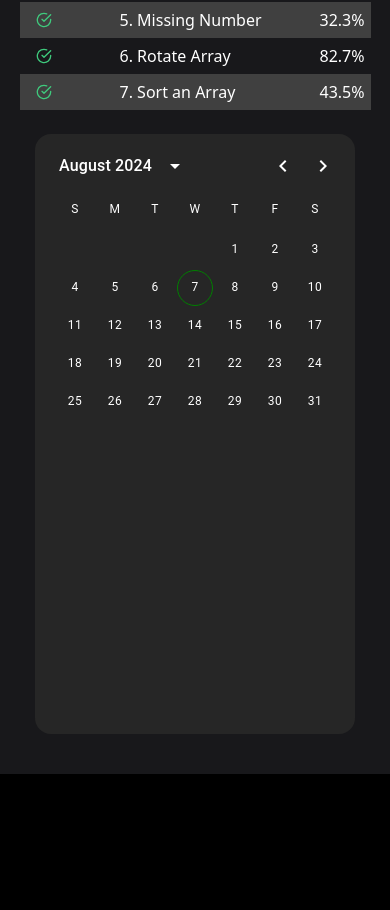
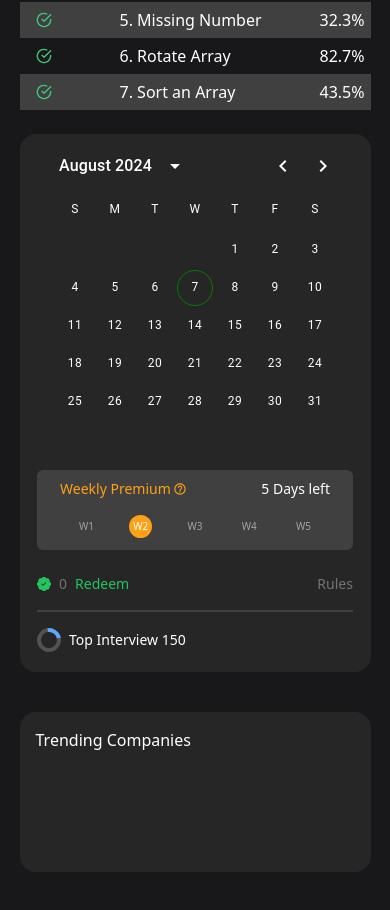
Before and after one commit to JahirPendhari09/Leetcode, a React (Create React App) app: page /problemset in a window 390 px wide. Shown: the part 2066-2976 px from the top of the page. Before the commit the page ends 2840 px from the top, so only its background shows below. Built offline with nearby package versions, Linux system fonts and the light colour scheme.

Commit message:
changed loader ui and handle tabindex from redux store

```diff
--- a/src/components/common/Header/Header.js
+++ b/src/components/common/Header/Header.js
@@ -5,9 +5,14 @@ import { LuListTodo } from "react-icons/lu"
 import Timer from '../Timer/Timer';
 import avatar from '../../../images/Jahir_Image.png'
 import { MdOutlineKeyboardArrowDown } from "react-icons/md";
+import { useDispatch, useSelector } from 'react-redux';
+import { changeTab } from '../../../redux/action';
 
 const Header = () => {
-  const [tab, setTab] = useState(1)
+  const dispatch = useDispatch()
+  const store = useSelector(store => store.reducer)
+  // const [tab, setTab] = useState(store.currTab)
+  const tab = store.currTab
   const location = useLocation()
   const [problemExist , setProblemExist] = useState(false)
 
@@ -16,6 +21,9 @@ const Header = () => {
     pathname.includes('/problemset/') ? setProblemExist(true) : setProblemExist(false)
   }, [location])
 
+  const handleTab = (selectedTab) => {
+    dispatch(changeTab(selectedTab))
+  }
   return (
     <nav className={`relative flex  w-full shrink-0 items-center  ${problemExist ? 'h-[50px] px-2' :' h-[50px] bg-neutral-800 border-b border-neutral-600  px-5 '}  text-neutral-400`}>
       <div className={`flex w-full items-center justify-between ${problemExist ? '' : 'max-w-[1150px]'}  mx-auto  p-1 `}>
@@ -25,11 +33,11 @@ const Header = () => {
           </Link>
           {
             !problemExist ? <>
-              <Link to='/' className={`${tab == 1? 'tabs' : ''}`} onClick={()=> setTab(1)}>Explore</Link>
-              <Link to='/problemset' className={`${tab == 2? 'tabs' : ''}`} onClick={()=> setTab(2)}>Problems</Link>
-              <Link to='/' className={`${tab == 3? 'tabs' : ''}`} onClick={()=> setTab(3)}>Contest</Link>
-              <Link to='/' className={`${tab == 4? 'tabs' : ''}`} onClick={()=> setTab(4)}>Discuss</Link>
-              <Link to='/' className={`${tab == 5? 'tabs' : ''}`} onClick={()=> setTab(5)}>Interview</Link>
+              <Link to='/' className={`${tab == 1? 'tabs' : ''}`} onClick={()=> handleTab(1)}>Explore</Link>
+              <Link to='/problemset' className={`${tab == 2? 'tabs' : ''}`} onClick={()=> handleTab(2)}>Problems</Link>
+              <Link to='/' className={`${tab == 3? 'tabs' : ''}`} onClick={()=> handleTab(3)}>Contest</Link>
+              <Link to='/' className={`${tab == 4? 'tabs' : ''}`} onClick={()=> handleTab(4)}>Discuss</Link>
+              <Link to='/' className={`${tab == 5? 'tabs' : ''}`} onClick={()=> handleTab(5)}>Interview</Link>
               <div className='flex gp-4 items-center text-yellow-600 '>
                 <Link to='/'>Store </Link>
                 <span> <MdOutlineKeyboardArrowDown /></span>
@@ -38,7 +46,7 @@ const Header = () => {
             :
             <>
               <Link to='/'><LuListTodo/></Link>
-              <Link to='/problemset' className='text-white text-[16px] -ml-3' onClick={()=> setTab(2)}>Problem List</Link>
+              <Link to='/problemset' className='text-white text-[16px] -ml-3' onClick={()=> handleTab(2)}>Problem List</Link>
               <Link to='/problemset' className='-ml-3'><IoIosArrowBack /></Link>
               <Link to='/problemset' className='-ml-3'><IoIosArrowForward /></Link>
             </>
--- /dev/null
+++ b/src/components/common/Loader/index.js
@@ -0,0 +1,11 @@
+import React from 'react';
+
+const Loader = () => {
+  return (
+    <div className="fixed inset-0 flex items-center justify-center  bg-opacity-10 backdrop-blur-sm z-50">
+      <div className="w-10 h-10 border-4 border-t-transparent border-neutral-500 rounded-full animate-spin"></div>
+    </div>
+  );
+};
+
+export default Loader;
--- a/src/redux/action.js
+++ b/src/redux/action.js
@@ -4,3 +4,9 @@ export const login = (userdata) => (dispatch) => {
         dispatch({type:"SUCCESS", payload:'1'})
     )
 }
+
+export const changeTab = (tab) => (dispatch) => {
+    return (
+        dispatch({type: 'CHANGE_TAB', payload: tab})
+    )
+}
--- a/src/redux/reducer.js
+++ b/src/redux/reducer.js
@@ -1,6 +1,7 @@
 
 const initialState = {
-    auth : false
+    auth: false,
+    currTab: 2
 }
 
 export const reducer = ( state = initialState , {type, payload}) => {
@@ -8,6 +9,9 @@ export const reducer = ( state = initialState , {type, payload}) => {
         case 'SUCCESS' : {
             return 1
         }
+        case 'CHANGE_TAB': {
+            return {...state, currTab: payload}
+        }
         default : {
             return state
         }
--- a/src/views/Homepage/index.js
+++ b/src/views/Homepage/index.js
@@ -1,6 +1,14 @@
 import React from 'react'
+import { useSelector } from 'react-redux'
+import { Navigate } from 'react-router-dom';
 
 const Homepage = () => {
+  const store = useSelector(store => store.reducer);
+
+  if(store.currTab === 2 ) {
+    return <Navigate to ='/problemset'/>
+  }
+
   return (
     <>
       <div className='flex gap-4 w-full justify-center mt-20'>
--- a/src/views/Problems/index.js
+++ b/src/views/Problems/index.js
@@ -1,10 +1,12 @@
-import React, { useState } from 'react'
+import React, { useEffect, useState } from 'react'
 import { allTopics, coverImages, problems, topImages } from './static'
 import ProblemCard from './ProblemCard'
-import { DemoContainer, DemoItem } from '@mui/x-date-pickers/internals/demo';
 import { AdapterDayjs } from '@mui/x-date-pickers/AdapterDayjs';
 import { LocalizationProvider } from '@mui/x-date-pickers/LocalizationProvider';
 import { DateCalendar } from '@mui/x-date-pickers/DateCalendar';
+import { IoMdHelpCircleOutline } from "react-icons/io";
+import { BsPatchCheckFill } from "react-icons/bs";
+
 
 const ImageItem = ({ src }) => {
     return (
@@ -28,10 +30,26 @@ const CoverImageItem = ({ image, header, description }) => {
 
 const Problems = () => {
     const [tab, setTab] = useState(0)
+    const [currWeek, setCurrWeek] = useState()
+
+    useEffect(() => {
+        // Function to calculate the current week number
+        const getWeekNumber = (date) => {
+            const startOfMonth = new Date(date.getFullYear(), date.getMonth(), 1);
+            const dayOfMonth = date.getDate();
+            const weekNumber = Math.ceil((dayOfMonth + startOfMonth.getDay()) / 7);
+            return weekNumber;
+        };
+
+        // Set the current week
+        const currentWeek = getWeekNumber(new Date());
+        setCurrWeek(currentWeek);
+    }, []);
+
     return (
       <div className='bg-zinc-900 -mt-[25px] pt-14 pb-10 '>
-            <div className={`flex w-full  gap-6 justify-between max-w-[1150px] mx-auto mt-10 flex-col sm:flex-col md:flex-col lg:flex-row`}>
-                <div className=' w-[90%] m-auto  md:w-[90%] lg:w-[72%]'>
+        <div className={`flex w-full gap-6 justify-between max-w-[1150px] mx-auto mt-10 flex-col sm:flex-col md:flex-col lg:flex-row`}>
+          <div className=' w-[90%] m-auto sm:w-[90%] md:w-[90%] lg:w-[72%]'>
             <div className='w-full '>
               <div className='w-full grid grid-cols-1 gap-4 sm:grid-cols-1 md:grid-cols-2 lg:grid-cols-3'>
                 {
@@ -76,8 +94,10 @@ const Problems = () => {
             </div>
           </div>
         </div>
-                <div className='lg:w-[28%] h-[600px] rounded-2xl bg-neutral-800 m-auto mt-0 sm:w-[90%] md:w-[90%]'>
-                    <div>
+        <div className=' w-[90%] m-auto mt-0 sm:w-[90%] md:w-[90%] lg:w-[28%]'>
+          <div className='flex h-auto '>
+            <div className='rounded-2xl bg-neutral-800 pb-5 w-full flex flex-col sm:flex-col md:flex-row  lg:flex-col'>
+              <div className='w-full'>
                <LocalizationProvider dateAdapter={AdapterDayjs}>
                 <DateCalendar
                   sx={{
@@ -94,7 +114,7 @@ const Problems = () => {
                     '& .MuiPickersDay-root.MuiPickersDay-today': {
                       borderColor: 'green',
                     },
-                                    // // Change the color of the left/right arrows
+                    // Change the color of the left/right arrows
                     '& .MuiPickersCalendarHeader-switchViewButton, & .MuiPickersArrowSwitcher-button': {
                       color: 'white',
                     },
@@ -106,6 +126,45 @@ const Problems = () => {
                 />
                 </LocalizationProvider>
               </div>
+              <div className='w-[90%] m-auto md:px-4'>
+                <div className='bg-neutral-700 h-20 rounded-md p-2 '>
+                  <div className='w-[90%] m-auto justify-between flex text-[14px]'>
+                    <div className='flex gap-[2px] text-[#ffa116] font-medium  items-center'>
+                      <div>Weekly Premium</div>
+                      <div className='mt-[1px]'><IoMdHelpCircleOutline /></div>
+                    </div>
+                    <div>5 Days left</div>
+                  </div>
+                  <div className='w-[80%] text-neutral-400 m-auto justify-between flex text-[10px] mt-4' >
+                    <div className={`${currWeek === 1 ? 'rounded-full p-1 bg-[#ffa116] text-white' : 'p-1'} `}>W1</div>
+                    <div className={`${currWeek === 2 ? 'rounded-full p-1 bg-[#ffa116] text-white' : 'p-1'} `}>W2</div>
+                    <div className={`${currWeek === 3 ? 'rounded-full p-1 bg-[#ffa116] text-white' : 'p-1'} `}>W3</div>
+                    <div className={`${currWeek === 4 ? 'rounded-full p-1 bg-[#ffa116] text-white' : 'p-1'} `}>W4</div>
+                    <div className={`${currWeek === 5 ? 'rounded-full p-1 bg-[#ffa116] text-white' : 'p-1'} `}>W5</div>
+                  </div>
+                </div>
+                <div className='flex justify-between mt-6 text-sm text-neutral-500 '>
+                  <div className='flex gap-2 items-center'>
+                    <div className='text-green-500'><BsPatchCheckFill /></div>
+                      <div>0</div>
+                      <div className='text-green-500'>Redeem</div>
+                    </div>
+                    <div>Rules</div>
+                  </div>
+                  <hr className="border-t-2 border-neutral-700 my-4" />
+                  <div className='flex gap-2 items-center text-sm'>
+                    <div className='w-6 h-6 border-4 rounded-full border-neutral-600 border-t-blue-400 transform rotate-[36deg]'></div>
+                    <div>Top Interview 150</div>
+                  </div>
+                </div>
+              </div>
+            </div>
+            <div className='rounded-2xl bg-neutral-800 w-full h-40 mt-10'>
+              <div className='p-4'>
+                <div>Trending Companies</div>
+                <div> </div>
+              </div>
+            </div>
           </div>
         </div>
       </div>
--- a/src/views/Workspace/Workspace.js
+++ b/src/views/Workspace/Workspace.js
@@ -5,6 +5,7 @@ import { dummyQuestion } from "../../static/editor"
 import ProblemDescription from "./ProblemDescription"
 import { fetchProblem } from "../../services/platform"
 import { useParams } from "react-router-dom"
+import Loader from "../../components/common/Loader"
 
 const Workspace = ( ) => {
 	const [solved, setSolved] = useState(false)
@@ -28,7 +29,9 @@ const Workspace = ( ) => {
 		}
 	}, [problemName])
 
-	if (isLoading && problemName) return <h1 className="text-3xl">Problem Loading....</h1>
+	if (isLoading && problemName){
+		return <Loader/>
+	}
 
 	return (
 	  <>
--- a/tailwind.config.js
+++ b/tailwind.config.js
@@ -4,7 +4,11 @@ module.exports = {
     "./src/**/*.{js,jsx,ts,tsx}",
   ],
   theme: {
-    extend: {},
+    extend: {
+      animation: {
+        'spin-fast': 'spin 0.5s linear infinite',
+      }
+    },
   },
   plugins: [],
 }
```
Lines whose indentation alone changed are shown as unchanged.
